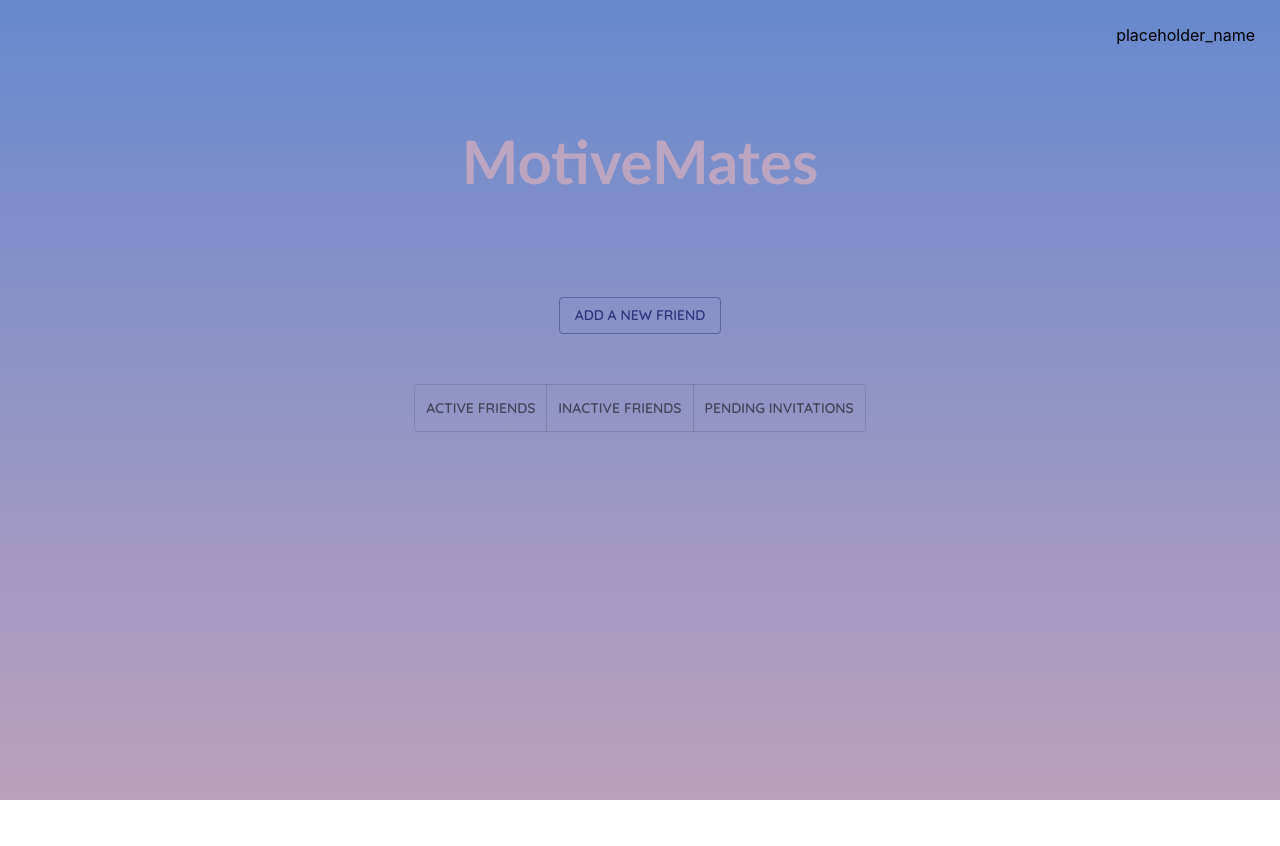
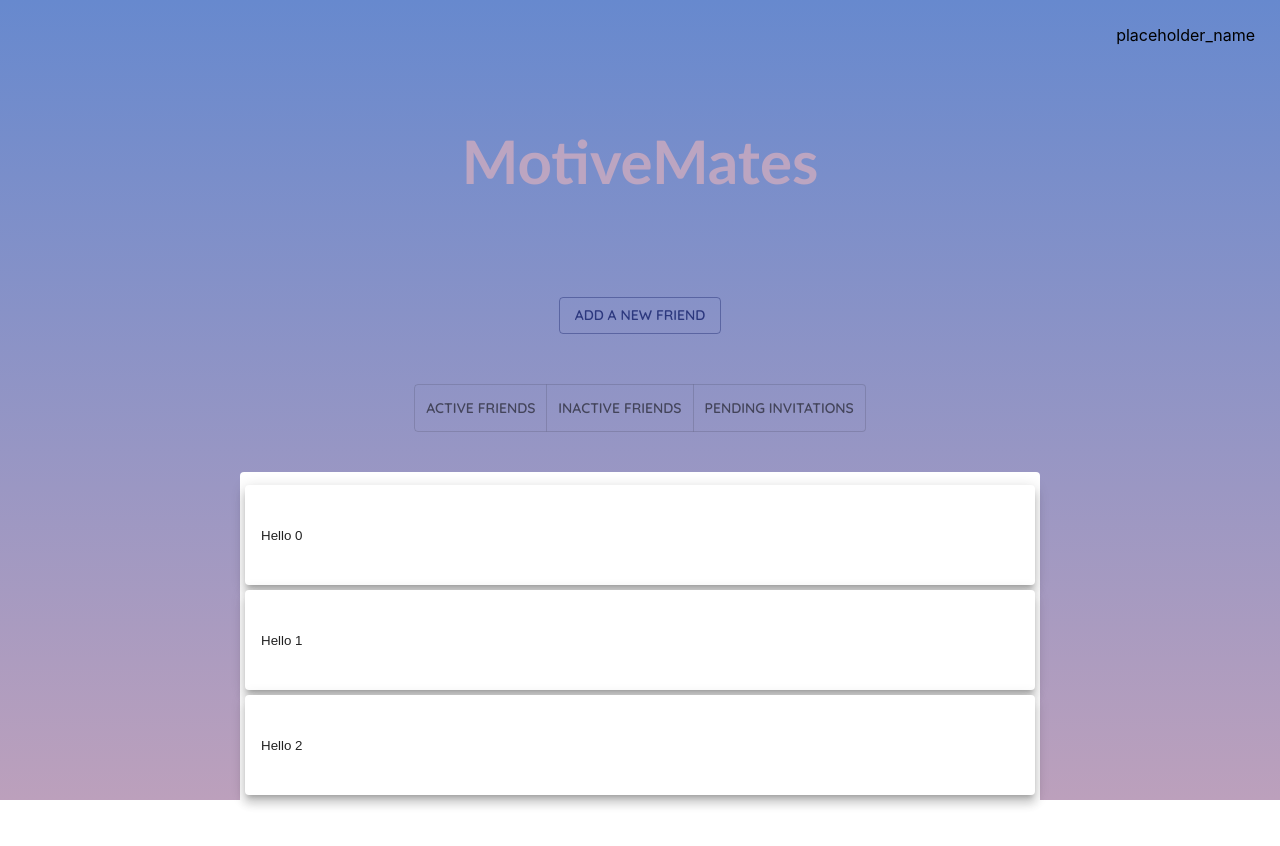
Before and after one commit to tyleryy/MotivMates, a React (Create React App) app in the folder frontend/: page /menu in a window 1280 px wide. Before the commit the page ends 800 px from the top, so only its background shows below. Built offline with nearby package versions, Linux system fonts and the light colour scheme; a web font is replaced by a local one.

Commit message:
added friends list to menu

```diff
--- /dev/null
+++ b/frontend/src/pages/Menu/Friendlist/Friendlist.css
@@ -0,0 +1,9 @@
+.layout {
+    width: 100%;
+    height: 100%;
+    display: flex;
+    flex-direction: column;
+    align-items: center;
+    justify-content: center;
+    text-align: center;
+}
--- /dev/null
+++ b/frontend/src/pages/Menu/Friendlist/Friendlist.js
@@ -0,0 +1,37 @@
+import './Friendlist.css';
+import React from 'react';
+import { useNavigate } from "react-router-dom";
+import { Button, List, ListItem, IconButton, ListItemText, Card, CardActionArea } from '@mui/material';
+import { styled } from '@mui/material/styles';
+
+function Friendlist() {
+
+  const navigate = useNavigate();
+
+  const FriendCard = styled(Card)(({ theme }) => ({
+    height: 100,
+    margin: 5
+    }));
+
+ return (
+    <div className='layout'>
+        <List sx={{ width: '100%', maxWidth: 800, bgcolor: 'background.paper', borderRadius: 1, margin : 5 }}>
+      {[0, 1, 2].map((value) => {
+            return (
+            <FriendCard raised="true">
+                <CardActionArea sx={{ width: "100%", height: "100%" }}>
+                    <ListItem>
+                        Hello {value}
+                    </ListItem>
+                </CardActionArea>
+            </FriendCard>
+            );
+        })}
+        </List>
+    </div>
+
+ );
+}
+
+
+export default Friendlist;
--- a/frontend/src/pages/Menu/Menu.js
+++ b/frontend/src/pages/Menu/Menu.js
@@ -16,6 +16,8 @@ import DialogTitle from '@mui/material/DialogTitle';
 
 import ToggleButton from '@mui/material/ToggleButton';
 import ToggleButtonGroup from '@mui/material/ToggleButtonGroup';
+
+import FriendList from './Friendlist/Friendlist.js';
 
 function Addfriend() {
   const [open, setOpen] = React.useState(false);
@@ -104,6 +106,7 @@ function Menu() {
     </div>
     <div>
         {/* Bottom navigation */}
+        <FriendList/>
 
     </div>
    </div>
--- a/frontend/src/pages/Startpage/Startpage.js
+++ b/frontend/src/pages/Startpage/Startpage.js
@@ -32,6 +32,11 @@ function Startpage() {
     navigate('/sign-up');
   }
 
+  const goToMenu = (e) => {
+    e.preventDefault();
+    navigate('/menu');
+  }
+
 
  return (
    <div>
@@ -45,6 +50,10 @@ function Startpage() {
        </Button>
        <Button className='log-in' onClick={goToLogin} variant="contained" sx={{backgroundColor: 'black' }} href="https://pokemongohub.net/post/guide/rayquaza-raid-guide/">
          Log In
+       </Button>
+
+       <Button className='log-in' onClick={goToMenu} variant="contained" sx={{backgroundColor: 'black' }}>
+          DELETE LATER: Menu
        </Button>
      </div>
      <div className='spacing'>
```
